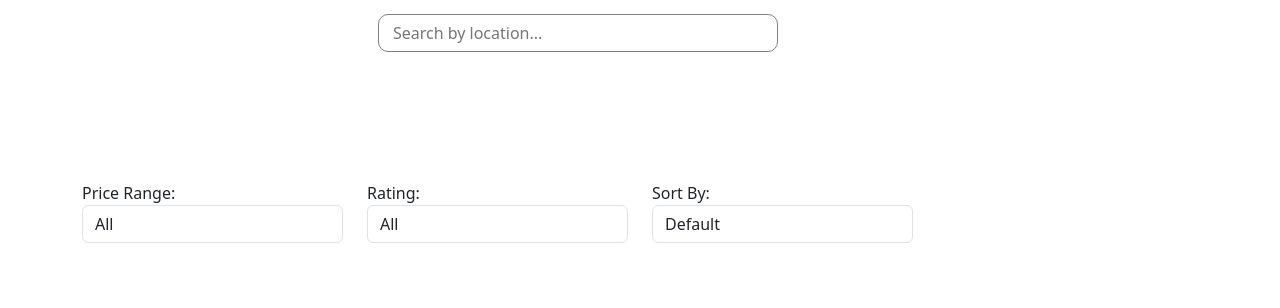
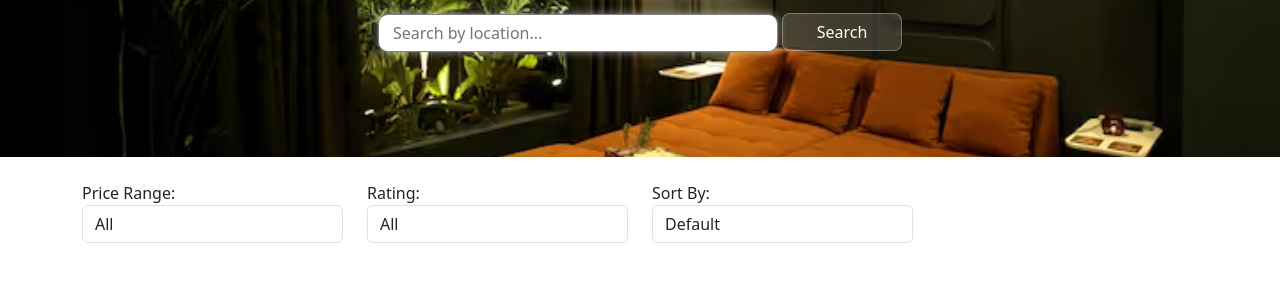
Before and after one commit to iShashi-Chaurasia/Hotel_booking_portal, a plain HTML site: page index.html in a window 1280 px wide. Shown: the part 255-563 px from the top of the page. Drawn offline with nearby package versions, Linux system fonts and the light colour scheme.

Commit message:
Update style.css
hero section images changes

```diff
--- a/style.css
+++ b/style.css
@@ -1,6 +1,6 @@
 /* Hero Section */
 .hero-section {
-  background: url('assets/images/hotel9.avif') no-repeat center center/cover;
+  background: url('hotel9.avif') no-repeat center center/cover;
   color: white;
   padding: 100px 0;
   margin-top: 50px;
```
